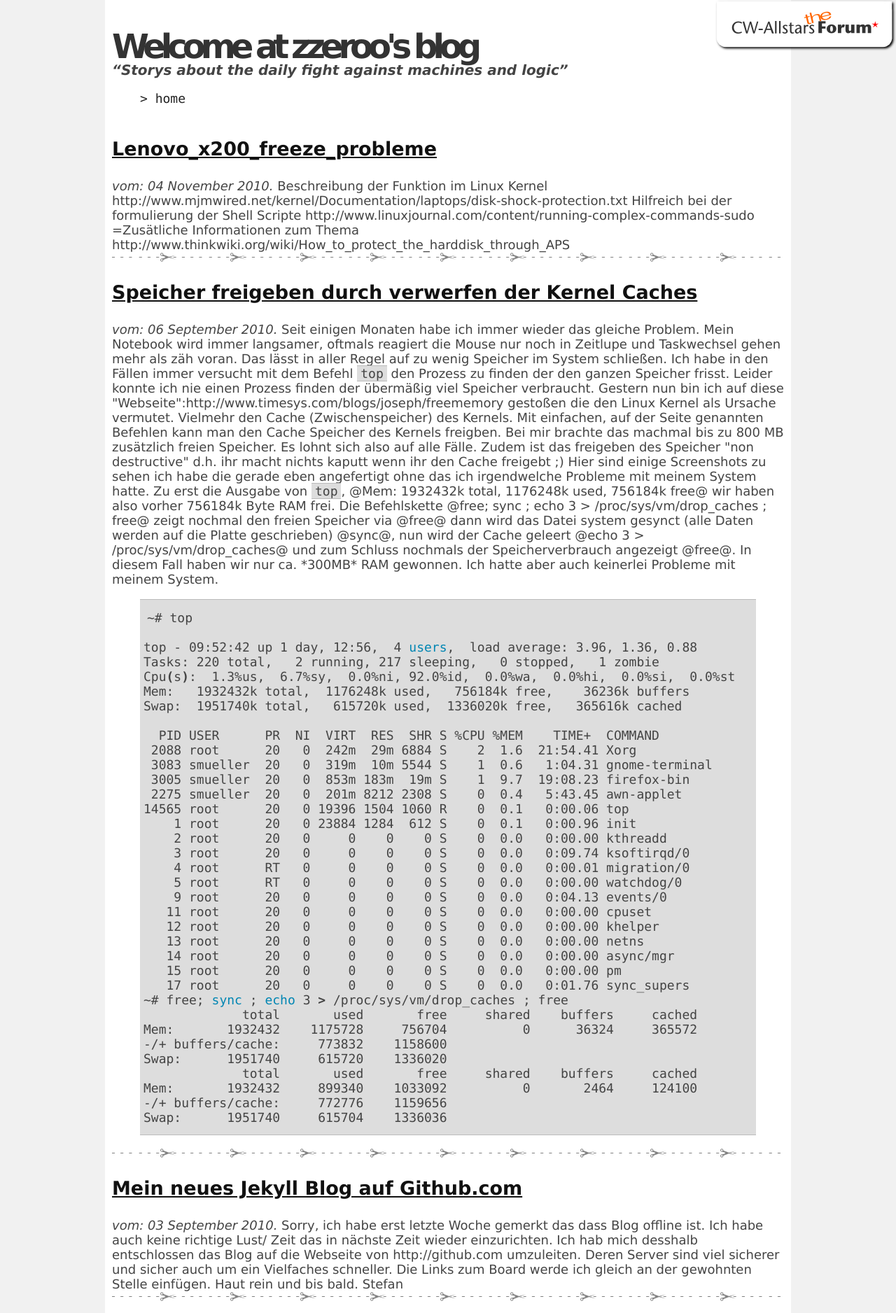
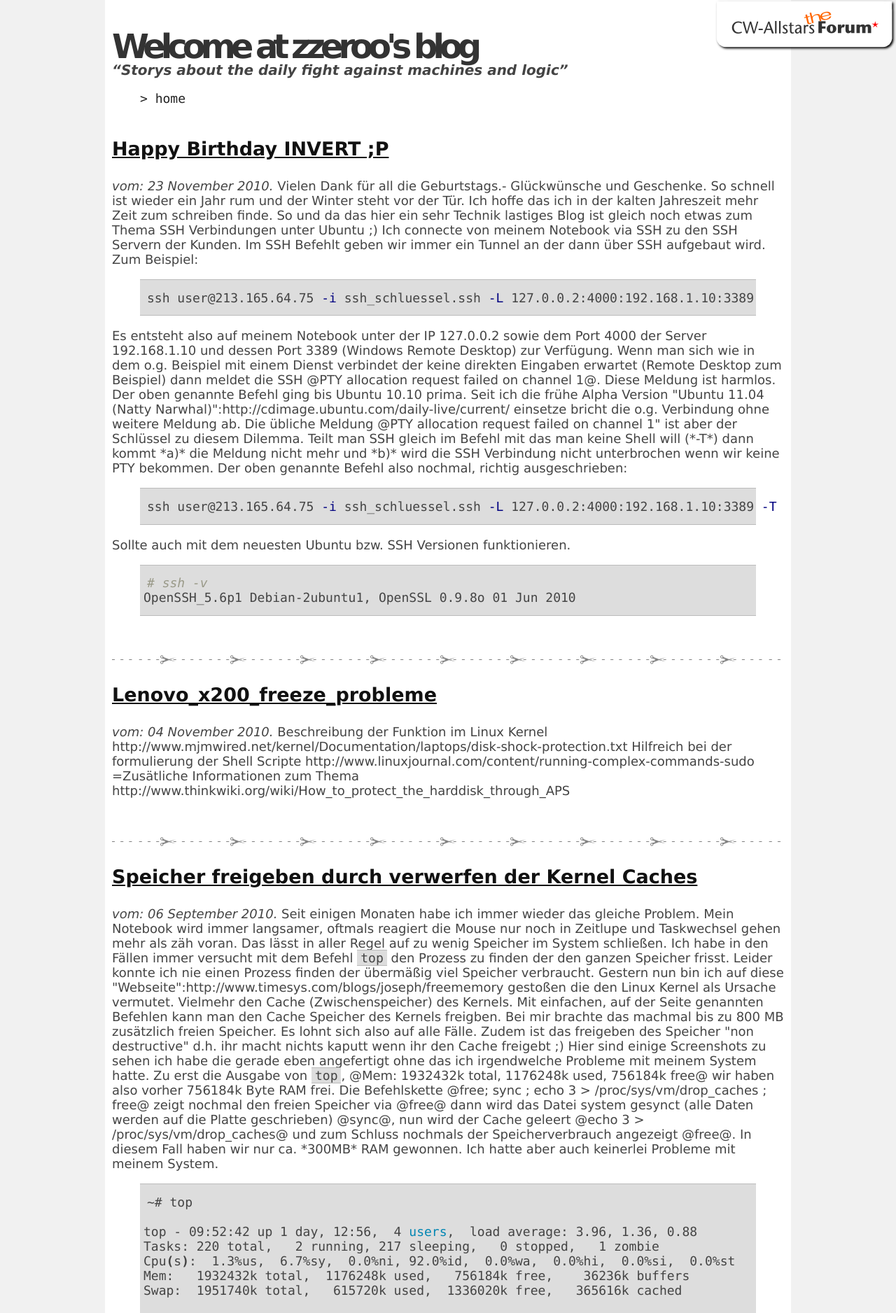
Before and after one commit to zzeroo/zzeroo.github.com, a Jekyll site: the page built from index.html, in a window 1280 px wide. Shown: the top 1876 px of the page at 70% size. Built offline with Jekyll 4.4.1, drawn with Linux system fonts in a browser that asks for light colours; Markdown is read by kramdown in place of the engine named in the settings; comment, search, counter and statistics services are not loaded.

Commit message:
Ein neuen Artikel (Geburtstagsgruß) und ...
einigen Änderungen am Layout und Design.
Die Gems werden jetzt mit Bundler verwaltet. Die
Yekyll Sachen werden mit rake verwaltet (siehe rake -T).
Und wir verwnden RDiscount zum rendern und nicht mehr Maruku.
Siehe hier: https://github.com/mojombo/jekyll/wiki/install

```diff
--- a/_config.yml
+++ b/_config.yml
@@ -1,3 +1,4 @@
 server_port: 8080
 lsi: false
+markdown: rdiscount
 pygments: true
--- /dev/null
+++ b/_posts/2010-11-23-Happy_Birthday_INVERT.textile
@@ -0,0 +1,32 @@
+---
+layout: post
+title: Happy Birthday INVERT ;P
+---
+
+Vielen Dank für all die Geburtstags.- Glückwünsche und Geschenke.
+
+So schnell ist wieder ein Jahr rum und der Winter steht vor der Tür. Ich hoffe das ich in der kalten Jahreszeit mehr Zeit zum schreiben finde.
+So und da das hier ein sehr Technik lastiges Blog ist gleich noch etwas zum Thema SSH Verbindungen unter Ubuntu ;)
+
+Ich connecte von meinem Notebook via SSH zu den SSH Servern der Kunden. Im SSH Befehlt geben wir immer ein Tunnel an der dann über SSH aufgebaut wird. Zum Beispiel:
+
+{% highlight bash %}
+ssh user@213.165.64.75 -i ssh_schluessel.ssh -L 127.0.0.2:4000:192.168.1.10:3389
+{% endhighlight %}
+
+Es entsteht also auf meinem Notebook unter der IP 127.0.0.2 sowie dem Port 4000 der Server 192.168.1.10 und dessen Port 3389 (Windows Remote Desktop) zur Verfügung. Wenn man sich wie in dem o.g. Beispiel mit einem Dienst verbindet der keine direkten Eingaben erwartet (Remote Desktop zum Beispiel) dann meldet die SSH @PTY allocation request failed on channel 1@. Diese Meldung ist harmlos.
+Der oben genannte Befehl ging bis Ubuntu 10.10 prima. Seit ich die frühe Alpha Version "Ubuntu 11.04 (Natty Narwhal)":http://cdimage.ubuntu.com/daily-live/current/ einsetze bricht die o.g. Verbindung ohne weitere Meldung ab. Die übliche Meldung @PTY allocation request failed on channel 1" ist aber der Schlüssel zu diesem Dilemma.
+
+Teilt man SSH gleich im Befehl mit das man keine Shell will (*-T*) dann kommt *a)* die Meldung nicht mehr und *b)* wird die SSH Verbindung nicht unterbrochen wenn wir keine PTY bekommen.
+Der oben genannte Befehl also nochmal, richtig ausgeschrieben:
+
+{% highlight bash %}
+ssh user@213.165.64.75 -i ssh_schluessel.ssh -L 127.0.0.2:4000:192.168.1.10:3389 -T
+{% endhighlight %}
+
+Sollte auch mit dem neuesten Ubuntu bzw. SSH Versionen funktionieren.
+
+{% highlight bash %}
+# ssh -v
+OpenSSH_5.6p1 Debian-2ubuntu1, OpenSSL 0.9.8o 01 Jun 2010
+{% endhighlight %}
--- a/css/style.css
+++ b/css/style.css
@@ -69,6 +69,7 @@ h4 { font-size: 80%; }
 h1 a, h2 a, h3 a{ color: #111; }
 
 div.hr {
+  margin-top: 55px;
   height: 15px;
   background: #fff url(/images/hr.png) repeat-x scroll center;
 }
```
Also changed, not shown: Gemfile (added, +7 -0 lines), Gemfile.lock (added), 1 other file.
